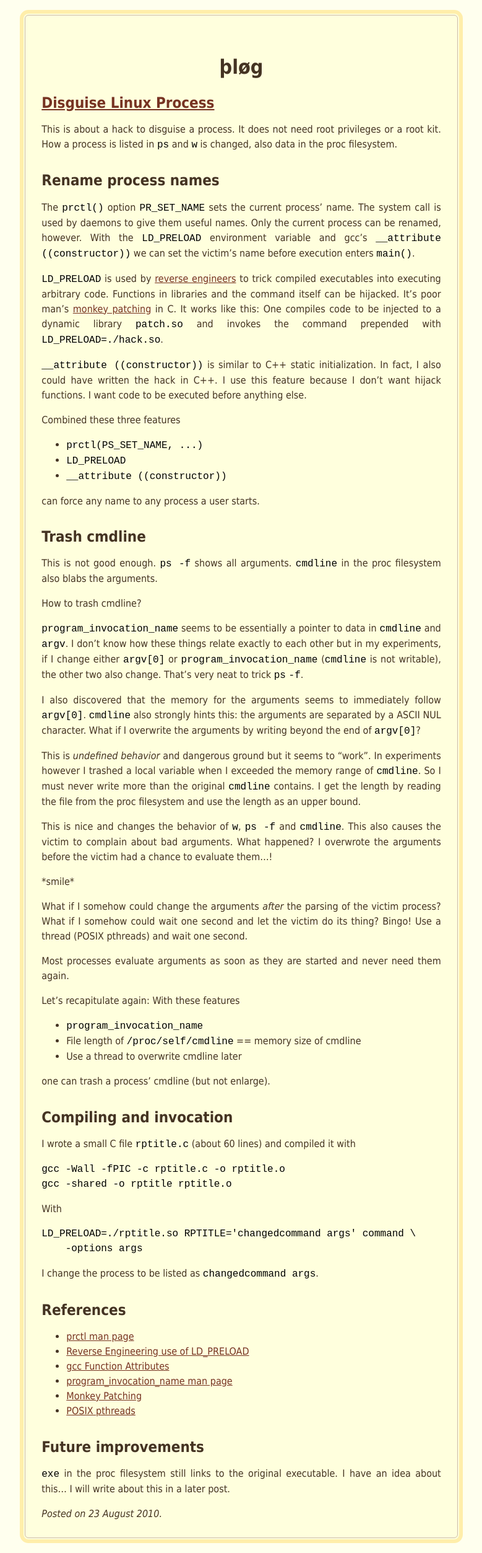
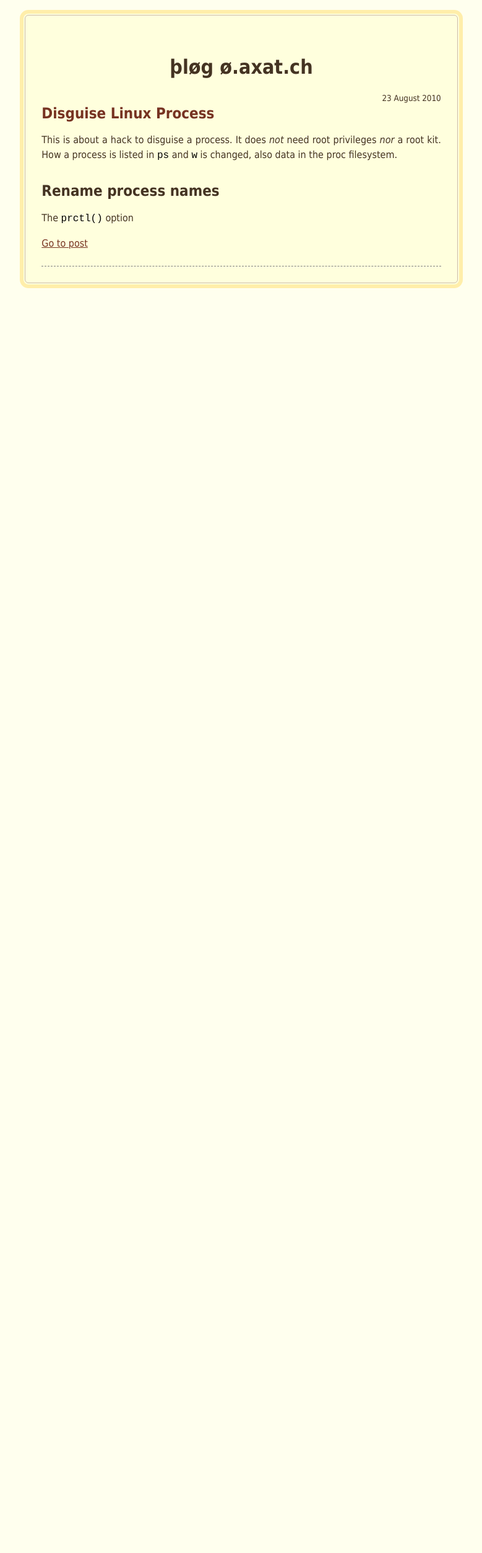
Before and after one commit to nalply/nalply.github.com, a Jekyll site: the page built from index.html, in a window 1280 px wide. Shown: the whole page at 62% size, without its empty margins (250-1029 px from the left). Built offline with Jekyll 4.4.1, drawn with Linux system fonts in a browser that asks for light colours; after the commit the page ends 900 px from its top, so only the background shows below that.

```diff
--- /dev/null
+++ b/_layouts/home.html
@@ -0,0 +1,20 @@
+<!DOCTYPE html>
+<html>
+<head>
+  <title>{{ page.title }}</title>
+  <link rel="stylesheet" type="text/css" href="/screen.css">
+  <meta http-equiv="Content-Type" content="text/html; charset=utf-8">
+</head>
+
+<body>
+<div>
+  <div id="inner1"><div id="inner2">
+    <h1>{{ page.title }}</h1>
+
+    <div id="content">
+      {{ content }}
+    </div>
+  </div></div>
+</div>
+</body>
+</html>
--- a/_posts/2010-08-23-disguise-linux-process.markdown
+++ b/_posts/2010-08-23-disguise-linux-process.markdown
@@ -1,10 +1,10 @@
 ---
-layout: bordered
+layout: post
 Title: Disguise Linux Process
 ---
 
-This is about a hack to disguise a process. It does not need root
-privileges or a root kit. How a process is listed in `ps` and `w` is changed,
+This is about a hack to disguise a process. It does *not* need root
+privileges *nor* a root kit. How a process is listed in `ps` and `w` is changed,
 also data in the proc filesystem.
 
 
--- a/index.html
+++ b/index.html
@@ -1,10 +1,22 @@
 ---
-layout: bordered
-title: þløg
+layout: home
+title: þløg ø.axat.ch
 ---
 
 {% for post in site.posts limit:5 %}
+
+<small class="posting_date">{{ post.date | date_to_long_string }}</small>
 <h2><a href="{{ post.url }}">{{ post.title }}</a></h2>
-{{ post.content }}
-<em>Posted on {{ post.date | date_to_long_string }}.</em>
+
+<!-- todo use truncate_html from here:
+  http://henrik.nyh.se/2008/01/rails-truncate-html-helper -->
+<div>
+  {{ post.content | truncatewords: 50 }}
+</div>
+
+<div>
+  <a href="{{ post.url }}">Go to post</a>
+</div>
+<div style="width:100%; border-bottom: 1px dashed gray">&nbsp;</div>
+
 {% endfor %}
--- a/layouts-bordered.css
+++ b/screen.css
@@ -1,3 +1,10 @@
+body {
+ font: 16px Tahoma,Verdana,sans-serif;
+ background: #ffe;
+ color: #432;
+ line-height: 1.5em;
+}
+
 #inner1 {
  width: 700px;
  border: 6px solid #fea;
@@ -7,6 +14,7 @@
  margin: 1em auto;
  padding: 2px;
 }
+
 #inner2 {
  border: 1px solid #cba;
  border-radius: 6px;
@@ -14,22 +22,38 @@
  padding: 3ex;
  text-align: justify;
 }
+
 h1 {
  text-align: center;
  margin: 1.4em 0 0.8em;
 }
+
 h2 {
  margin: 1.4em 0 0.8em;
 }
-body {
- font: 16px Tahoma,Verdana,sans-serif;
- background: #ffe;
- color: #432;
- line-height: 1.5em;
+
+h2 a {
+  text-decoration: none;
 }
+
+.posting_date + h2 {
+  margin-top: 0;
+}
+
+.posting_date {
+  display: inline-block;
+  width: 100%;
+  text-align: right;
+}
+
 a {
  color: #732;
 }
+
+a:hover {
+  color: black;
+}
+
 code {
  color: black;
 }
```
Also changed, not shown: _layouts/post.html (added, +48 -0 lines).
